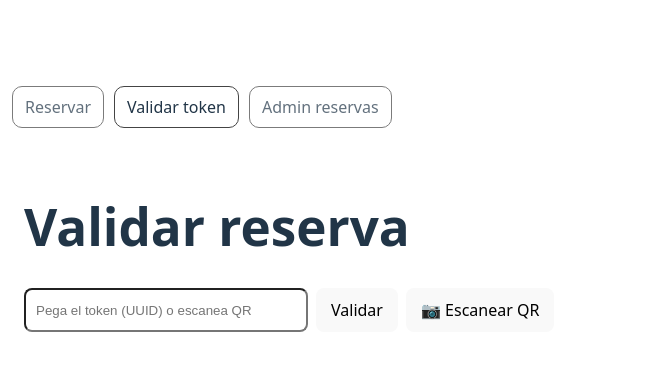
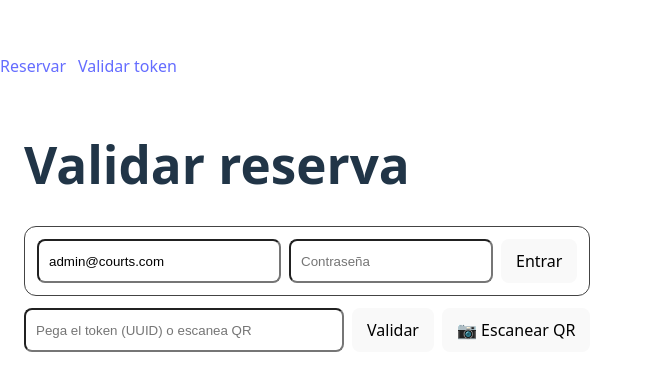
Before and after one commit to AlexisSG20/courts-booking-system, a React (Vite) app in the folder courts-web/: page /validate in a window 1280 px wide. Shown: the part 185-576 px from the top of the page, without its empty margins (0-652 px from the left). Built offline with nearby package versions, Linux system fonts and the light colour scheme.

Commit message:
feat(auth): role-based access for admin and staff (#2)

```diff
--- a/courts-web/src/App.jsx
+++ b/courts-web/src/App.jsx
@@ -1,31 +1,53 @@
-import { BrowserRouter, Routes, Route, NavLink } from "react-router-dom";
+import { useEffect, useCallback, useState } from "react";
+import { Routes, Route, Link, Navigate } from "react-router-dom";
+
+import AdminBookings from "./pages/AdminBookings";
 import Home from "./pages/Home";
 import ValidateBooking from "./pages/ValidateBooking";
-import AdminBookings from "./pages/AdminBookings";
 
-
-const linkStyle = ({ isActive }) => ({
-  padding: "8px 12px",
-  borderRadius: 10,
-  border: "1px solid #444",
-  textDecoration: "none",
-  color: "inherit",
-  opacity: isActive ? 1 : 0.7,
-});
+import { getAccessToken } from "./lib/auth";
+import { getMe } from "./lib/me";
 
 export default function App() {
+  const [me, setMe] = useState(null);
+
+  const refreshMe = useCallback(async () => {
+    if (!getAccessToken()) {
+      setMe(null);
+      return;
+    }
+    const user = await getMe();
+    setMe(user);
+  }, []);
+
+  useEffect(() => {
+    refreshMe();
+  }, [refreshMe]);
+
   return (
-    <BrowserRouter>
-      <div style={{ padding: 12, display: "flex", gap: 10 }}>
-        <NavLink to="/" style={linkStyle}>Reservar</NavLink>
-        <NavLink to="/validate" style={linkStyle}>Validar token</NavLink>
-        <NavLink to="/admin/bookings" style={linkStyle}>Admin reservas</NavLink>
-      </div>
+    <>
+      <nav style={{ display: "flex", gap: 12 }}>
+        <Link to="/">Reservar</Link>
+        <Link to="/validate">Validar token</Link>
+
+        {/* ✅ SOLO ADMIN ve Admin */}
+        {me?.role === "ADMIN" && <Link to="/admin/bookings">Admin reservas</Link>}
+      </nav>
+
       <Routes>
         <Route path="/" element={<Home />} />
-        <Route path="/validate" element={<ValidateBooking />} />
-        <Route path="/admin/bookings" element={<AdminBookings />} />
+        <Route path="/validate" element={<ValidateBooking onAuthChange={refreshMe} />} />
+
+        {/* ✅ Protección UI (además del backend) */}
+        <Route
+          path="/admin/bookings"
+          element={
+            me?.role === "ADMIN"
+              ? <AdminBookings onAuthChange={refreshMe} />
+              : <Navigate to="/validate" replace />
+          }
+        />
       </Routes>
-    </BrowserRouter>
+    </>
   );
 }
--- /dev/null
+++ b/courts-web/src/lib/me.js
@@ -0,0 +1,7 @@
+import { apiFetch } from "./api";
+
+export async function getMe() {
+  const res = await apiFetch("/auth/me");
+  if (!res.ok) return null;
+  return await res.json(); // ej: { id, email, role }
+}
--- a/courts-web/src/main.jsx
+++ b/courts-web/src/main.jsx
@@ -1,10 +1,13 @@
 import { StrictMode } from 'react'
 import { createRoot } from 'react-dom/client'
+import { BrowserRouter } from 'react-router-dom'
 import './index.css'
 import App from './App.jsx'
 
 createRoot(document.getElementById('root')).render(
   <StrictMode>
-    <App />
+    <BrowserRouter>
+      <App />
+    </BrowserRouter>
   </StrictMode>,
 )
--- a/courts-web/src/pages/AdminBookings.jsx
+++ b/courts-web/src/pages/AdminBookings.jsx
@@ -3,6 +3,7 @@ import { apiFetch } from "../lib/api";
 import { exportBookingsToExcel } from "../lib/exportExcel";
 import { getAccessToken, login as authLogin, clearAccessToken } from "../lib/auth";
 import { logout as authLogout } from "../lib/auth";
+
 
 
 const API = "/api";
@@ -58,7 +59,7 @@ const formatLimaTime = (dt) => {
   return s ? s.slice(11, 19) : "";
 };
 
-export default function AdminBookings() {
+export default function AdminBookings({ onAuthChange }) {
   const [courts, setCourts] = useState([]);
   const [courtId, setCourtId] = useState(""); // string para <select>
   const [pending, setPending] = useState(false);
@@ -141,6 +142,7 @@ export default function AdminBookings() {
     try {
       await authLogin(email, password); // guarda accessToken en localStorage
       setAccessTokenState(getAccessToken());
+      await onAuthChange?.();
       await load();
     } catch (e) {
       clearAccessToken();
@@ -154,6 +156,7 @@ export default function AdminBookings() {
   const doLogout = async () => {
     await authLogout();        // pega a /auth/logout y limpia token (si tu auth.js lo hace)
     setAccessTokenState("");   // OJO: State con S mayúscula
+    await onAuthChange?.();
     setError("Sesión cerrada");
     setData({ count: 0, bookings: [] });
   };
--- a/courts-web/src/pages/ValidateBooking.jsx
+++ b/courts-web/src/pages/ValidateBooking.jsx
@@ -1,12 +1,19 @@
 import { useEffect, useRef, useState } from "react";
+import { useNavigate } from "react-router-dom";
 import { BrowserMultiFormatReader } from "@zxing/browser";
 import { apiFetch } from "../lib/api";
-
+import { getMe } from "../lib/me";
+import {
+  login as authLogin,
+  logout as authLogout,
+  getAccessToken,
+} from "../lib/auth";
 
 
 const API = "/api"; // usando proxy de Vite
 
-export default function ValidateBooking() {
+export default function ValidateBooking({ onAuthChange }) {
+  const navigate = useNavigate();
   const scannedRef = useRef(false);
   const readerRef = useRef(null);
   const videoRef = useRef(null);
@@ -21,6 +28,56 @@ export default function ValidateBooking() {
   const [booking, setBooking] = useState(null);
   const [error, setError] = useState("");
 
+  // ===== Auth (para STAFF/ADMIN) =====
+  const [me, setMe] = useState(null);
+  const [authLoading, setAuthLoading] = useState(false);
+  const [email, setEmail] = useState("admin@courts.com");
+  const [password, setPassword] = useState("");
+
+  const loadMe = async () => {
+    if (!getAccessToken()) {
+      setMe(null);
+      return;
+    }
+    const u = await getMe();
+    setMe(u);
+  };
+
+  useEffect(() => {
+    loadMe();
+    // eslint-disable-next-line react-hooks/exhaustive-deps
+  }, []);
+
+  const doLogin = async () => {
+    setError("");
+    setAuthLoading(true);
+    try {
+      await authLogin(email, password);
+      await loadMe();
+      await onAuthChange?.();
+      setPassword("");
+    } catch (e) {
+      setError(`⚠️ ${e?.message ?? "Error al iniciar sesión"}`);
+    } finally {
+      setAuthLoading(false);
+    }
+  };
+
+  const doLogout = async () => {
+    setError("");
+    setAuthLoading(true);
+    try {
+      await authLogout();
+      setMe(null);
+      await onAuthChange?.();
+    } catch {
+      setMe(null);
+      await onAuthChange?.();
+    } finally {
+      setAuthLoading(false);
+    }
+  };
+
   const validate = async (maybeToken) => {
     const t = String(maybeToken ?? token).trim();
     setError("");
@@ -34,6 +91,11 @@ export default function ValidateBooking() {
     setLoading(true);
     try {
       const res = await apiFetch(`/bookings/by-token/${t}`);
+
+      if (res.status === 401 || res.status === 403) {
+        setError("🔒 No autorizado. Inicia sesión como STAFF/ADMIN.");
+        return;
+      }
 
       if (res.status === 404) {
         setError("❌ No existe una reserva con ese token.");
@@ -67,6 +129,11 @@ export default function ValidateBooking() {
       });
 
       const data = await res.json().catch(() => null);
+
+      if (res.status === 401 || res.status === 403) {
+        setError("🔒 No autorizado. Inicia sesión como STAFF/ADMIN.");
+        return;
+      }
 
       if (!res.ok) {
         setError(`⚠️ ${data?.message ?? `Error (${res.status})`}`);
@@ -170,6 +237,48 @@ export default function ValidateBooking() {
     <div style={{ fontFamily: "system-ui", padding: 24, maxWidth: 720 }}>
       <h1>Validar reserva</h1>
 
+      {/* ===== Login / Sesión ===== */}
+      <div style={{ marginTop: 12, padding: 12, border: "1px solid #444", borderRadius: 12 }}>
+        {me ? (
+          <div style={{ display: "flex", gap: 10, alignItems: "center", flexWrap: "wrap" }}>
+            <div style={{ opacity: 0.9 }}>
+              Sesión: <b>{me.email}</b> — Rol: <b>{me.role}</b>
+            </div>
+            <button onClick={doLogout} disabled={authLoading} style={{ padding: "8px 12px", borderRadius: 8 }}>
+              {authLoading ? "Saliendo..." : "Salir"}
+            </button>
+
+            {me.role === "ADMIN" && (
+              <button
+                onClick={() => navigate("/admin/bookings")}
+                style={{ padding: "8px 12px", borderRadius: 8, border: "1px solid #555" }}
+              >
+                Ir a Admin
+              </button>
+            )}
+          </div>
+        ) : (
+          <div style={{ display: "flex", gap: 8, flexWrap: "wrap" }}>
+            <input
+              value={email}
+              onChange={(e) => setEmail(e.target.value)}
+              placeholder="Email"
+              style={{ flex: 1, minWidth: 220, padding: 10, borderRadius: 8 }}
+            />
+            <input
+              value={password}
+              onChange={(e) => setPassword(e.target.value)}
+              placeholder="Contraseña"
+              type="password"
+              style={{ flex: 1, minWidth: 180, padding: 10, borderRadius: 8 }}
+            />
+            <button onClick={doLogin} disabled={authLoading} style={{ padding: "10px 14px", borderRadius: 8 }}>
+              {authLoading ? "Entrando..." : "Entrar"}
+            </button>
+          </div>
+        )}
+      </div>
+
       <div style={{ display: "flex", gap: 8, marginTop: 12, flexWrap: "wrap" }}>
         <input
           value={token}
```
Also changed, not shown: 1 other file (tests, documents, lock files or other folders).
